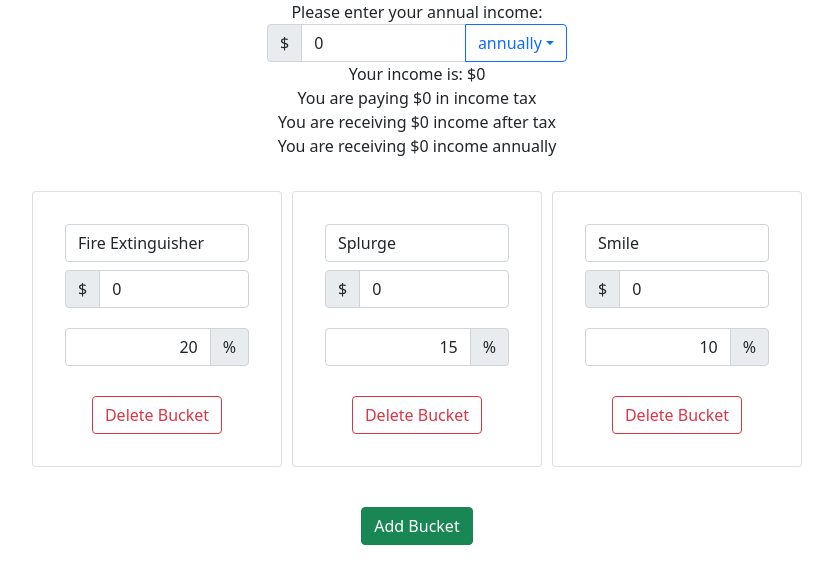
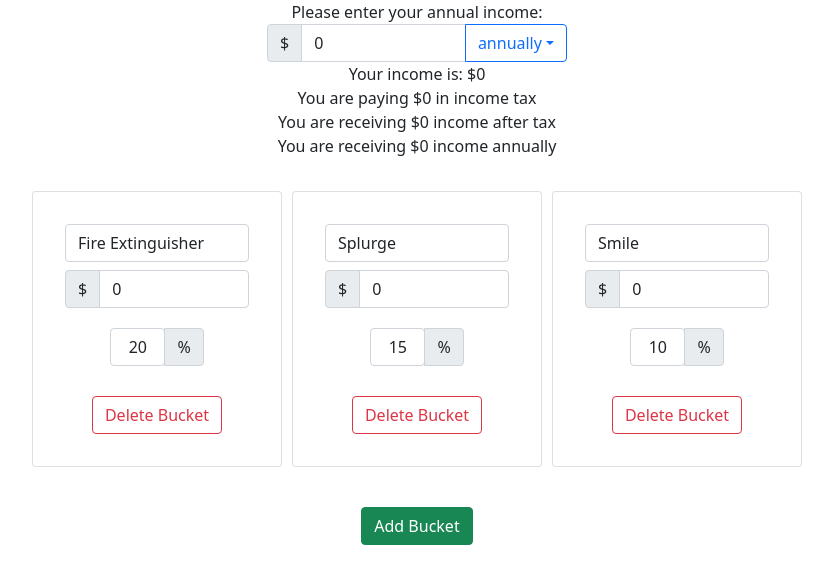
Before and after one commit to AndrejaKardos/budget-app, a React (Create React App) app in the folder frontend/: page / in a window 1280 px wide. Shown: the top 584 px of the page, without its empty margins (223-1056 px from the left). Built offline with nearby package versions, Linux system fonts and the light colour scheme.

Commit message:
Adjusted look of percentage input in buckets

```diff
--- a/frontend/src/components/Bucket.scss
+++ b/frontend/src/components/Bucket.scss
@@ -7,8 +7,12 @@
   margin-bottom: 20px;
 }
 
+.bucket__group--align {
+  justify-content: center;
+}
+
 .bucket__text-percentage {
-  text-align: right;
+  text-align: center;
 }
 
 .bucket__button-group {
@@ -17,3 +21,7 @@
   justify-content: center;
   margin: 30px 0 -20px 0;
 }
+
+.bucket__percentage-container {
+  width: 30% !important;
+}
--- a/frontend/src/components/Bucket.tsx
+++ b/frontend/src/components/Bucket.tsx
@@ -45,7 +45,8 @@ const Bucket: React.FC<Props> = ({
             }
           />
         </InputGroup>
-        <InputGroup className="bucket__group--margin">
+        <InputGroup className="bucket__group--margin bucket__group--align">
+          <div className="bucket__percentage-container">
             <FormControl
               className="bucket__text-percentage"
               value={Math.round(percentage * 100) / 100}
@@ -53,6 +54,7 @@ const Bucket: React.FC<Props> = ({
                 onPercentageChange(parseInt(e.currentTarget.value) || 0)
               }
             />
+          </div>
           <InputGroup.Text>%</InputGroup.Text>
         </InputGroup>
         <InputGroup className="bucket__button-group">
```
Lines whose indentation alone changed are shown as unchanged.
